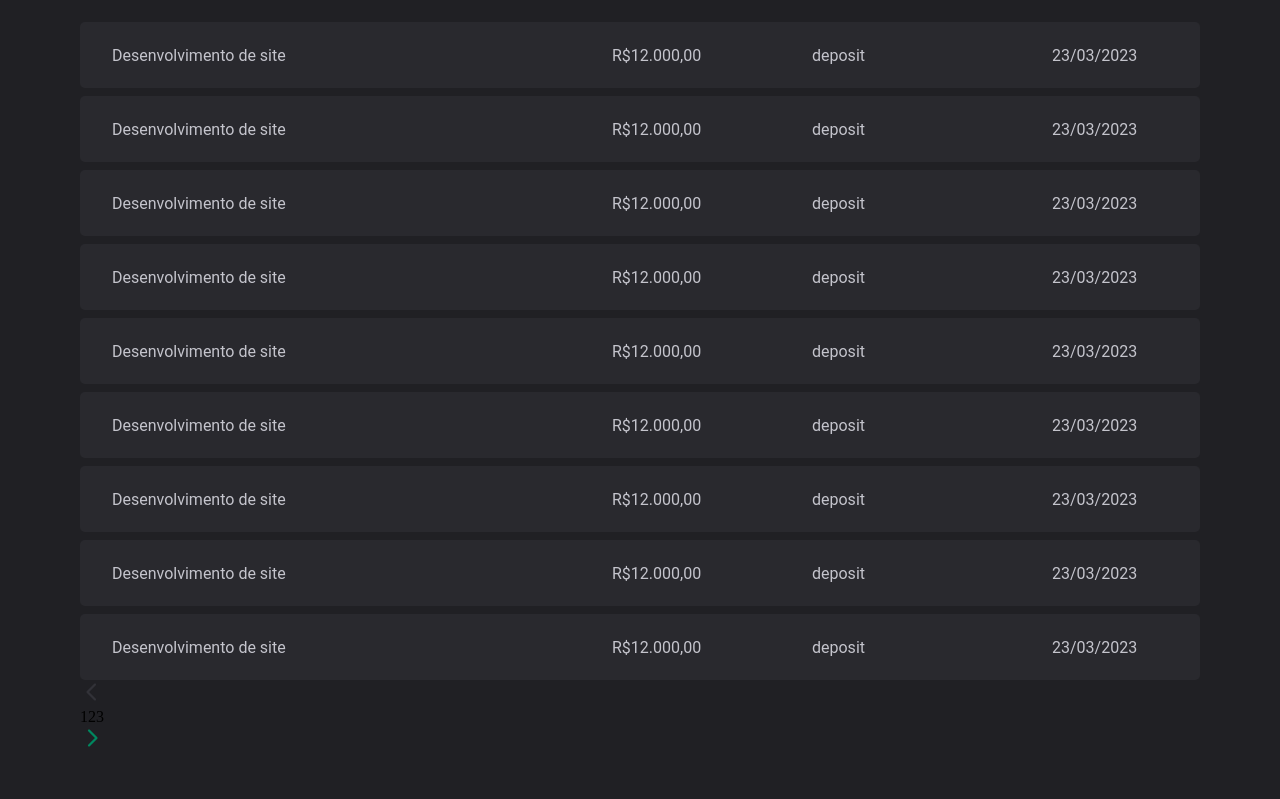
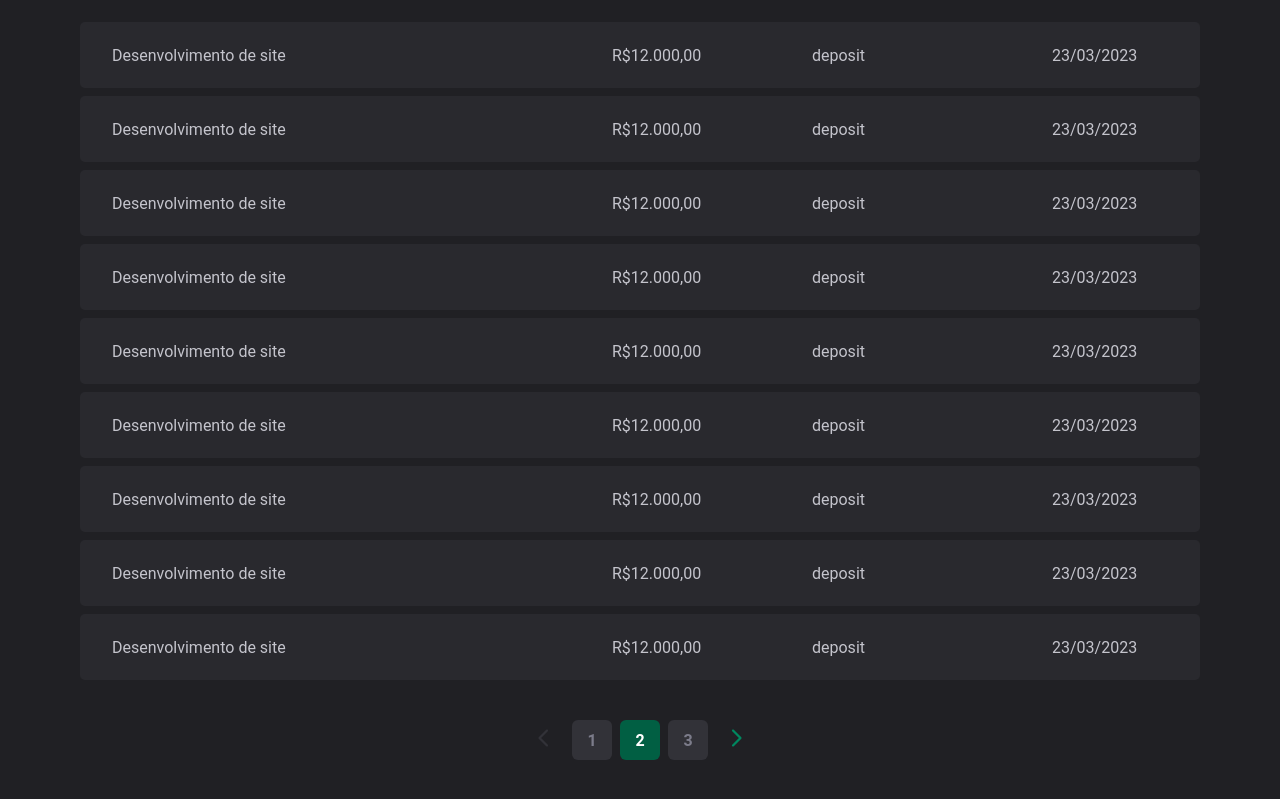
Before and after one commit to WBGreenArrow/nilde-account, a React (Vite) app in the folder front-end/: page / in a window 1280 px wide. Shown: the part 383-1182 px from the top of the page. Before the commit the page ends 1137 px from the top, so only its background shows below. Built offline with nearby package versions, Linux system fonts and the light colour scheme.

Commit message:
feat: added styles to footer component

```diff
--- a/front-end/src/components/Footer/styles.scss
+++ b/front-end/src/components/Footer/styles.scss
@@ -0,0 +1,54 @@
+@use '../../index.scss' as v;
+
+.footerContainer{
+    padding: 40px 0;
+    display: flex;
+    align-items: center;
+    justify-content: center;
+
+    & span{
+        cursor: pointer;
+    }
+
+    .footerPaginationContainer{
+
+        display: flex;
+        align-items: center;
+        justify-content: center;
+
+
+
+        & span{
+            display: flex;
+            align-items: center;
+            justify-content: center;
+
+            width: 40px;
+            height: 40px;
+            margin: 0px 4px;
+            border-radius: 6px;
+            background-color: v.$grey4-color;
+
+            font-family: "Roboto";
+            font-size:16px;
+            font-weight: 700;
+            color:v.$grey5-color
+        }
+
+        & span:first-child{
+            margin-left:16px
+        }
+
+        & span:last-child{
+            margin-right:16px
+        }
+
+        .active{
+            background-color: v.$green-dark-color;
+            color:v.$white-color
+        }
+
+    }
+
+
+}
```
